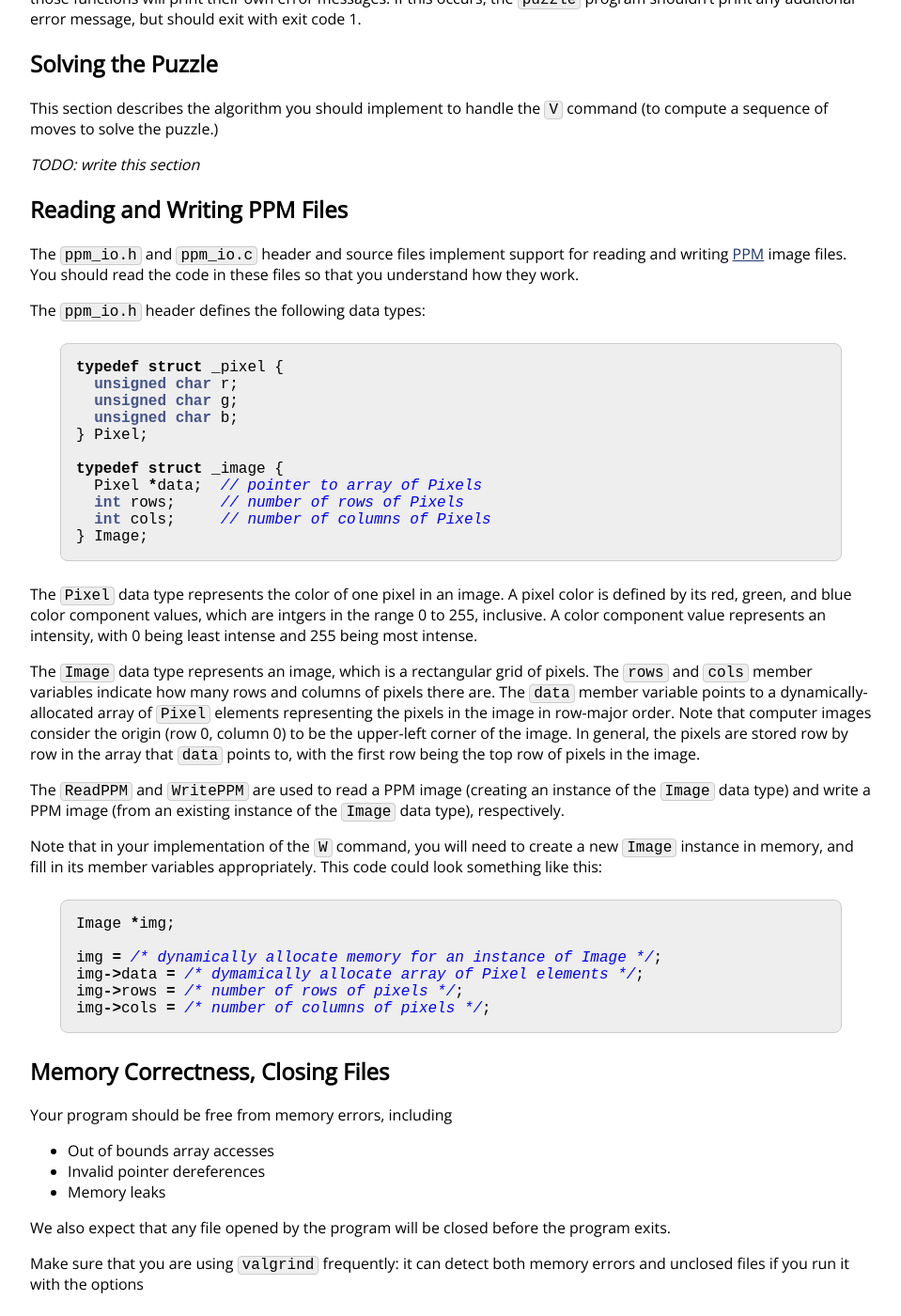
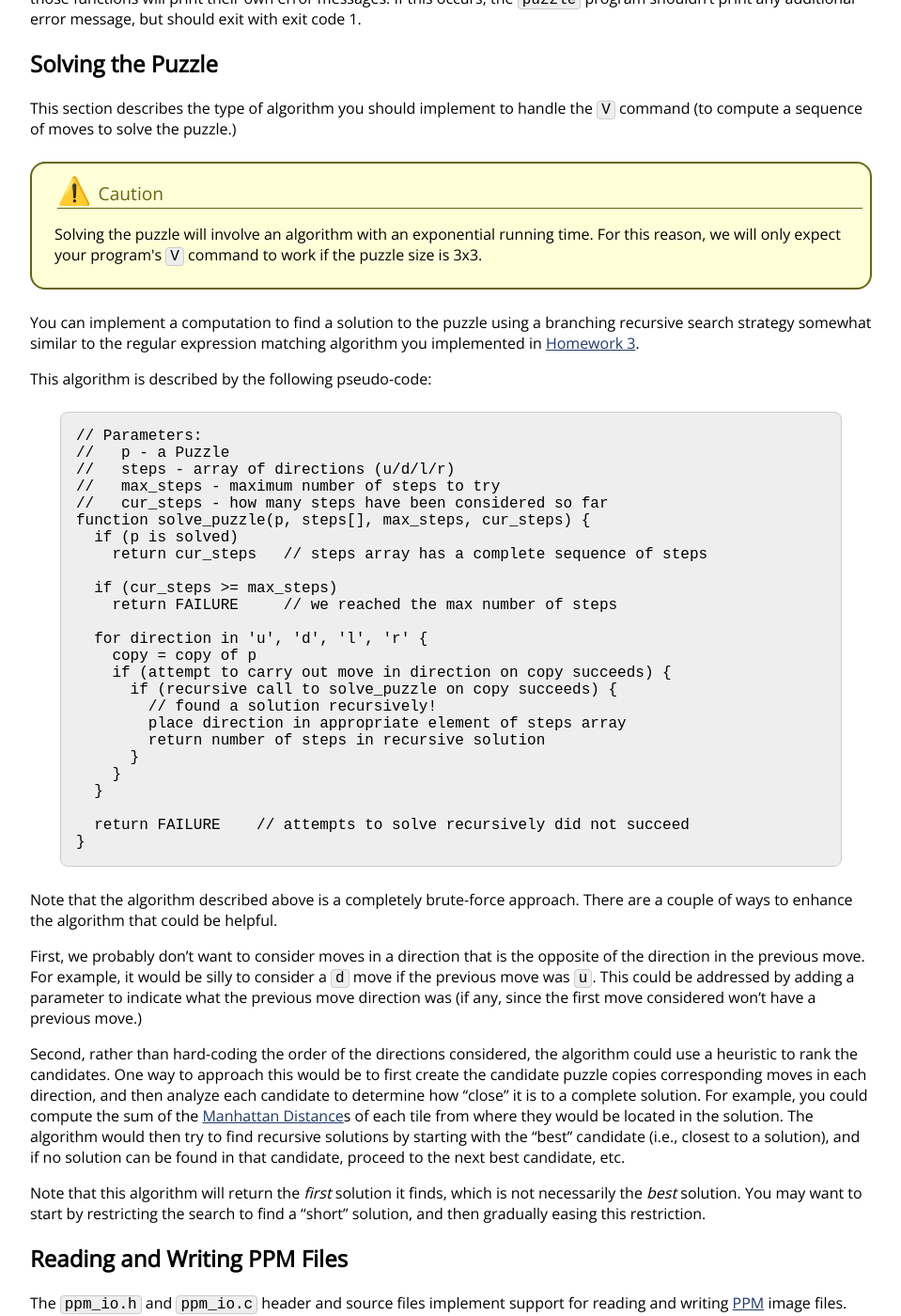
Before and after one commit to vivek-booshan/cs220-sp23, a Jekyll site: the page built from assign/midterm.md, in a window 1280 px wide and 1400 px high, scrolled down 8927 px. Shown: the whole window at 94% size, without its empty margins (160-1119 px from the left). Built offline with Jekyll 4.4.1, drawn with Linux system fonts in a browser that asks for light colours; some web fonts are replaced; formulas are drawn with MathJax 3.

Commit message:
section describing how to solve

````diff
--- a/assign/midterm.md
+++ b/assign/midterm.md
@@ -507,10 +507,81 @@ code 1.
 
 ## Solving the Puzzle
 
-This section describes the algorithm you should implement to handle
+This section describes the type of algorithm you should implement to handle
 the `V` command (to compute a sequence of moves to solve the puzzle.)
 
-*TODO: write this section*
+<div class='admonition caution'>
+<div class='title'>Caution</div>
+<div class='content'>
+<p>
+  Solving the puzzle will involve an algorithm with an exponential running
+  time. For this reason, we will only expect your program's
+  <code class='highlighter-rouge'>V</code> command
+  to work if the puzzle size is 3x3.
+</p>
+</div>
+</div>
+
+You can implement a computation to find a solution to the puzzle using
+a branching recursive search strategy somewhat similar to the regular
+expression matching algorithm you implemented in [Homework 3](hw3.html).
+
+This algorithm is described by the following pseudo-code:
+
+```
+// Parameters:
+//   p - a Puzzle
+//   steps - array of directions (u/d/l/r)
+//   max_steps - maximum number of steps to try
+//   cur_steps - how many steps have been considered so far
+function solve_puzzle(p, steps[], max_steps, cur_steps) {
+  if (p is solved)
+    return cur_steps   // steps array has a complete sequence of steps
+
+  if (cur_steps >= max_steps)
+    return FAILURE     // we reached the max number of steps
+
+  for direction in 'u', 'd', 'l', 'r' {
+    copy = copy of p
+    if (attempt to carry out move in direction on copy succeeds) {
+      if (recursive call to solve_puzzle on copy succeeds) {
+        // found a solution recursively!
+        place direction in appropriate element of steps array
+        return number of steps in recursive solution
+      }
+    }
+  }
+
+  return FAILURE    // attempts to solve recursively did not succeed
+}
+```
+
+Note that the algorithm described above is a completely brute-force
+approach. There are a couple of ways to enhance the algorithm that could
+be helpful.
+
+First, we probably don't want to consider moves in a direction that is
+the opposite of the direction in the previous move. For example, it would
+be silly to consider a `d` move if the previous move was `u`.
+This could be addressed by adding a parameter to indicate what the previous
+move direction was (if any, since the first move considered won't have
+a previous move.)
+
+Second, rather than hard-coding the order of the directions considered,
+the algorithm could use a heuristic to rank the candidates. One way to
+approach this would be to first create the candidate puzzle copies
+corresponding moves in each direction, and then analyze each candidate to
+determine how "close" it is to a complete solution. For example,
+you could compute the sum of the [Manhattan Distance](https://en.wikipedia.org/wiki/Taxicab_geometry)s
+of each tile from where they would be located in the solution.
+The algorithm would then try to find recursive solutions by starting with
+the "best" candidate (i.e., closest to a solution), and if no solution
+can be found in that candidate, proceed to the next best candidate, etc.
+
+Note that this algorithm will return the *first* solution it finds,
+which is not necessarily the *best* solution. You may want to start
+by restricting the search to find a "short" solution, and then gradually
+easing this restriction.
 
 ## Reading and Writing PPM Files
 
````
